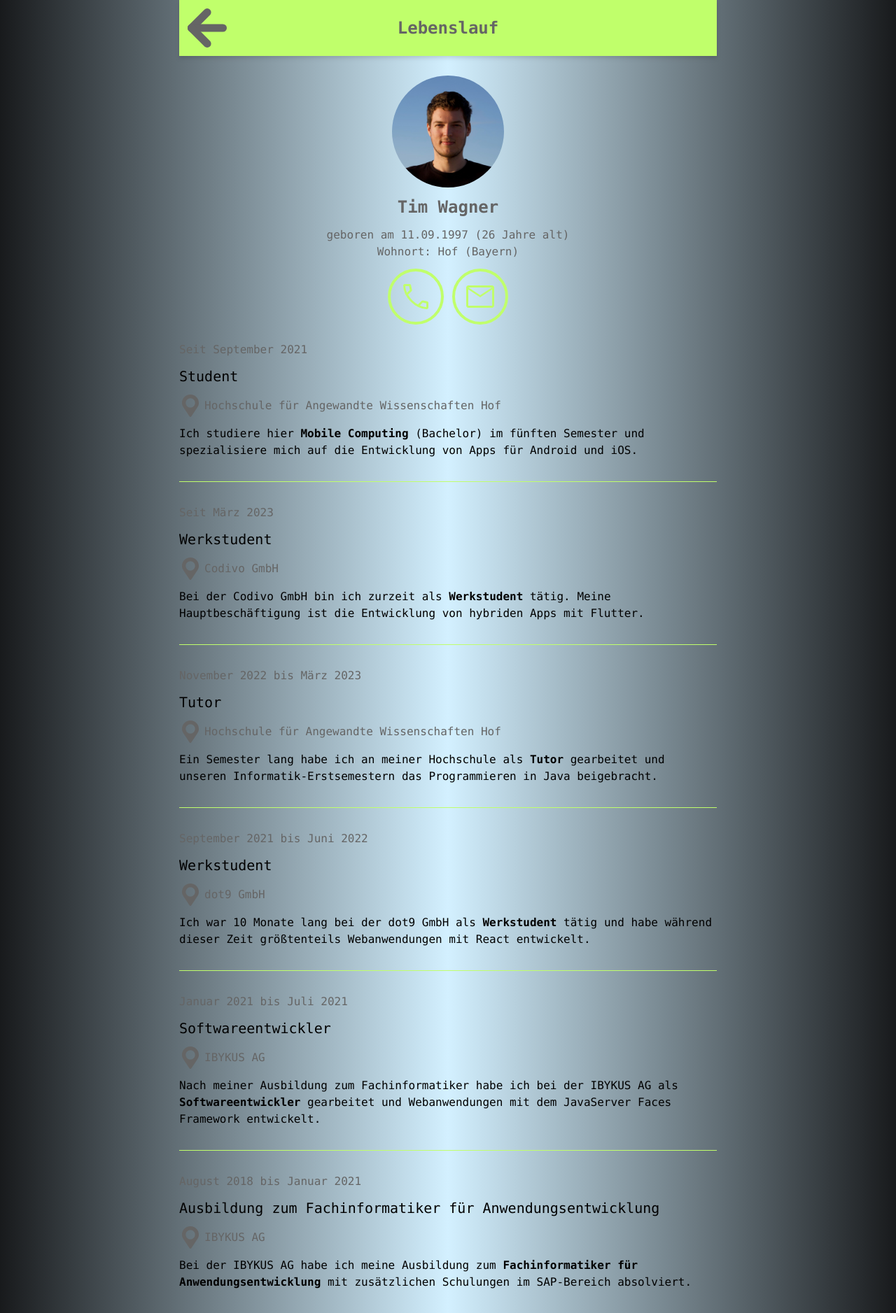
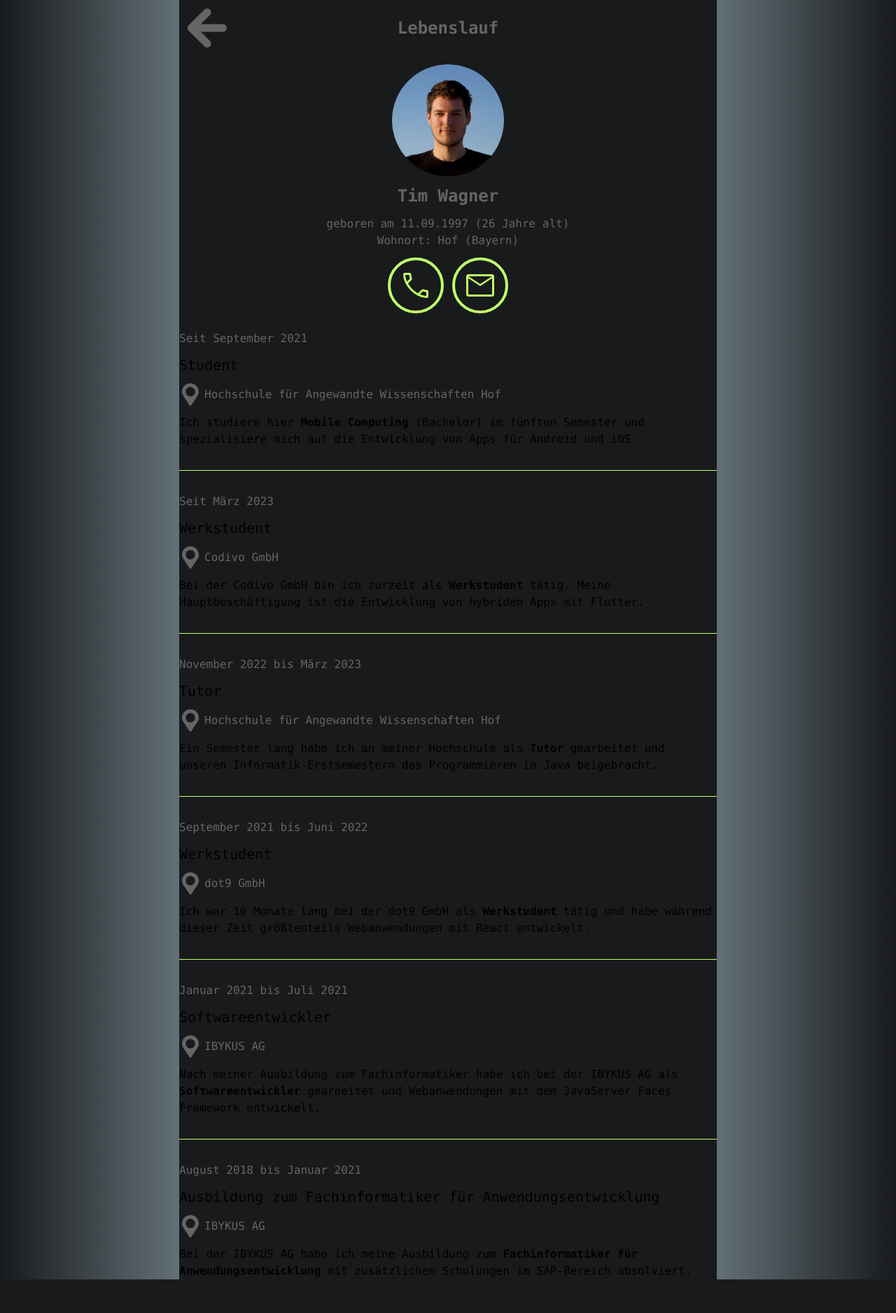
Before and after one commit to tim-w97/MyProfilePage, a React (Create React App) app: page /lebenslauf in a window 1280 px wide. Shown: the whole page at 70% size. After the commit the page ends 1829 px from the top, so only its background shows below. Built offline with nearby package versions, Linux system fonts and the light colour scheme.

Commit message:
added colors to views

```diff
--- a/src/pages/CVPage.js
+++ b/src/pages/CVPage.js
@@ -10,8 +10,8 @@ function CVPage() {
 
   return (
     <div className="font-mono md:mx-20">
-      <div className="max-w-screen-md m-auto">
-        <Profile className="mt-24 mb-6 mx-3" />
+      <div className="max-w-screen-md m-auto bg-tim-dark-blue">
+        <Profile className="mt-20 mb-6 mx-3" />
 
         <CVEntry
           time="Seit September 2021"
@@ -96,7 +96,7 @@ function CVPage() {
           position="Ausbildung zum Fachinformatiker für Anwendungsentwicklung"
           location="IBYKUS AG"
           description={
-            <p className="mb-8">
+            <p className="">
               Bei der IBYKUS AG habe ich meine Ausbildung zum{" "}
               <span className="font-bold">
                 Fachinformatiker für Anwendungsentwicklung
@@ -108,7 +108,7 @@ function CVPage() {
       </div>
       <div className="fixed top-0 left-0 right-0">
         <div className="md:mx-20">
-          <div className="flex items-center h-20 max-w-screen-md m-auto bg-tim-green drop-shadow-md">
+          <div className="flex items-center h-20 max-w-screen-md m-auto bg-tim-dark-blue">
             <Link to="/">
               <Back className="w-20 aspect-square stroke-tim-gray p-3" />
             </Link>
--- a/src/pages/WelcomePage.js
+++ b/src/pages/WelcomePage.js
@@ -9,10 +9,10 @@ function WelcomePage() {
   useEffect(() => window.scrollTo(0, 0));
 
   return (
-    <div className="font-mono md:mx-20">
+    <div className="font-mono md:mx-20 text-tim-light-blue">
       <div className="max-w-screen-md m-auto bg-tim-dark-blue">
         <div className="mx-5 md:mx-0">
-          <Welcome className="relative mt-24" />
+          <Welcome className="relative mt-20 p-3" />
           <Skills className="relative mt-8" />
           <Projects className="relative mt-8" />
         </div>
--- a/src/widgets/TopBar.js
+++ b/src/widgets/TopBar.js
@@ -17,7 +17,7 @@ function TopBar() {
   return (
     <div className="fixed top-0 left-0 right-0">
       <div className="md:mx-20">
-        <div className="flex justify-end h-20 max-w-screen-md m-auto bg-tim-gray drop-shadow-md">
+        <div className="flex justify-end h-20 max-w-screen-md m-auto bg-tim-dark-blue">
           <button
             onClick={toggleMenu}
             className={`h-full aspect-square transition-transform duration-300 ${
@@ -34,6 +34,7 @@ function TopBar() {
           onMenuClose={closeMenu}
         />
       </div>
+
     </div>
   );
 }
```
